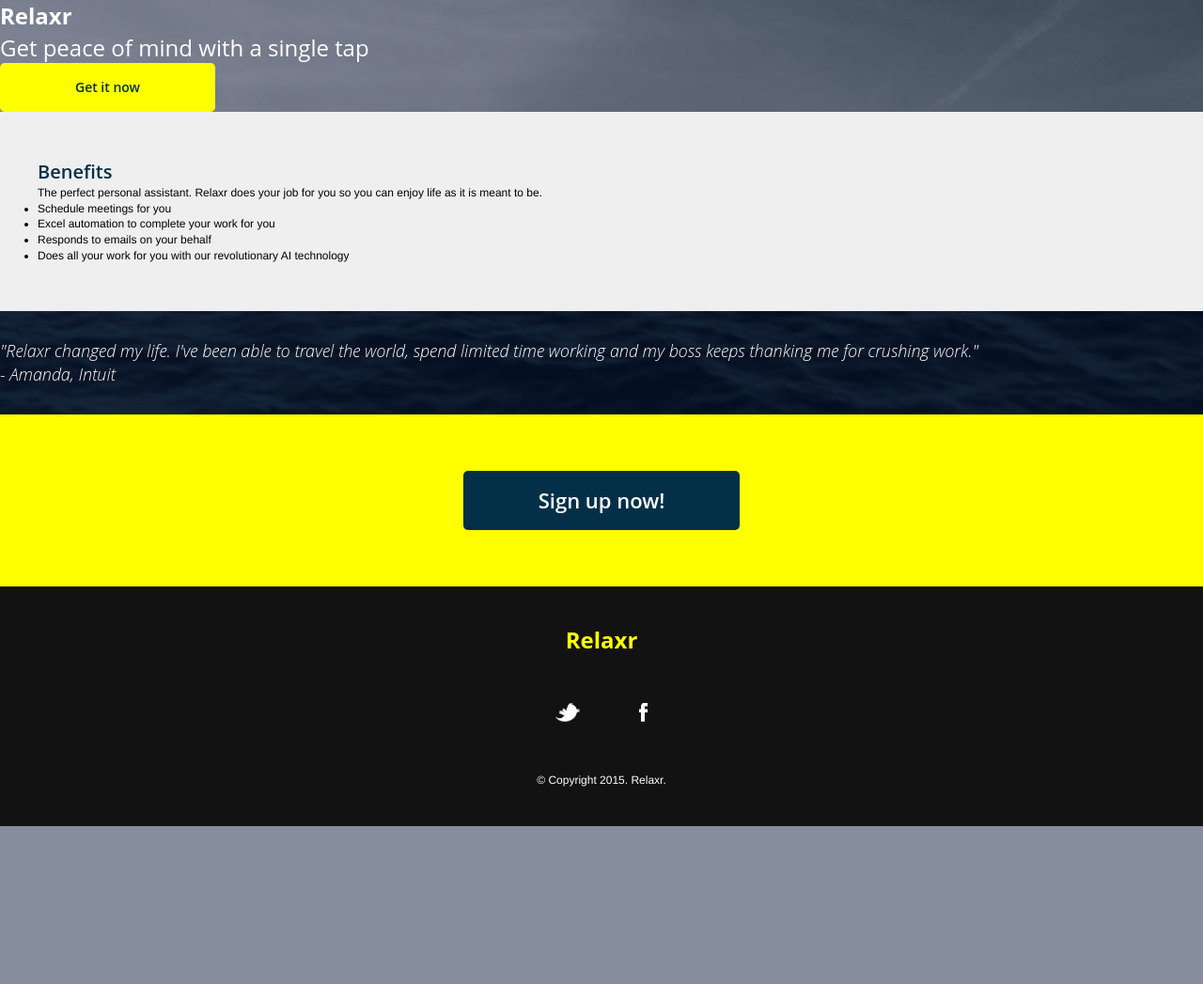
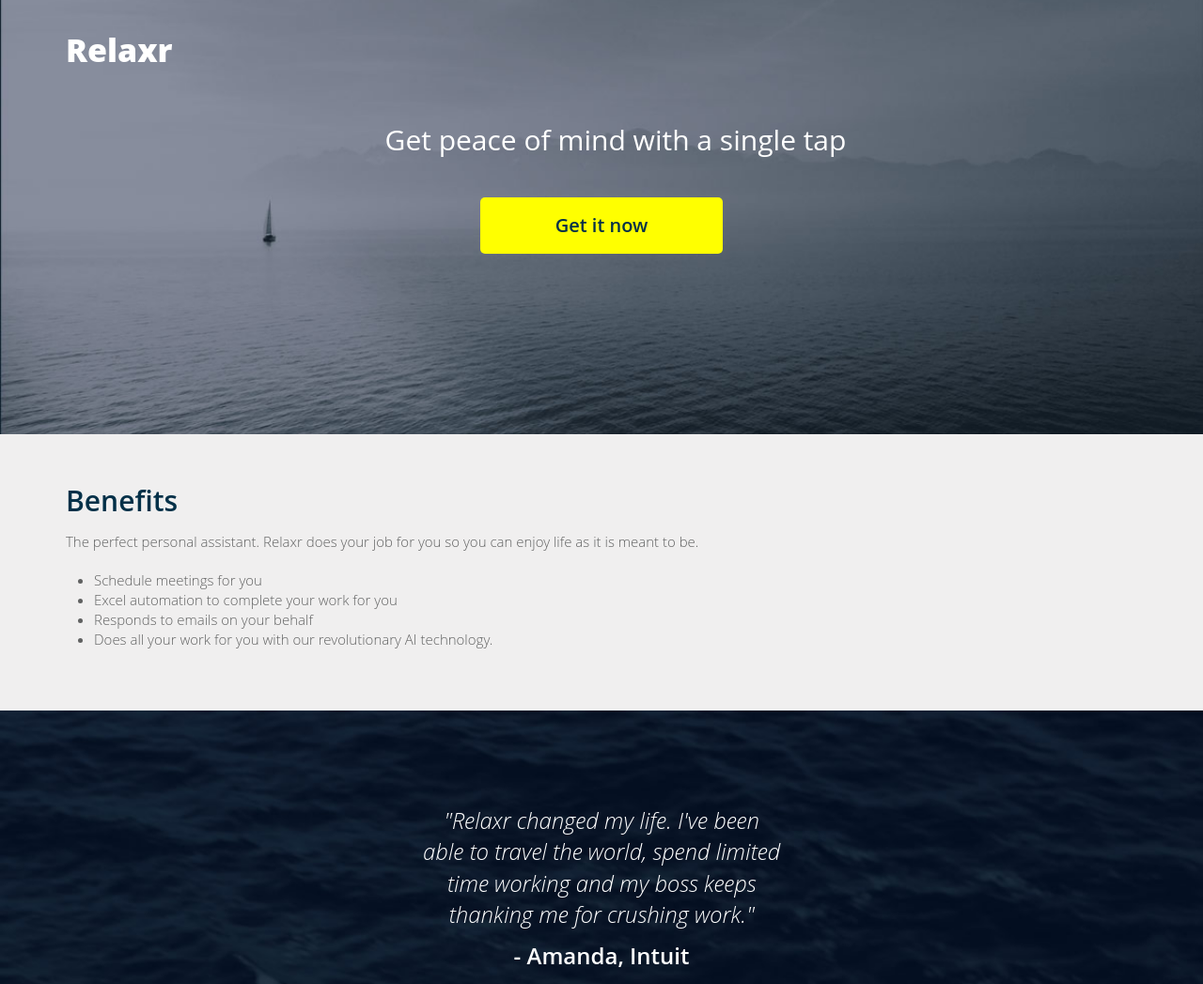
Before and after one commit to aranyap/Assignment-2, a plain HTML site: page index.html in a window 1280 px wide. Shown: the top 1047 px of the page at 94% size. Before the commit the page ends 879 px from the top, so only its background shows below. Drawn offline with Linux system fonts and the light colour scheme; a small style sheet from the web is missing.

Commit message:
final upload

```diff
--- a/css/style.css
+++ b/css/style.css
@@ -49,9 +49,10 @@ body {
      color: #000;
      font-size: 12px;
      line-height: 1.4;
-     font-family: Helvetica, Arial, sans-serif;
-     background: url(../images/header_bg.jpg) no-repeat center top rgb(134,141,157);
+   /*  background: url(../images/header_bg.jpg) no-repeat center top rgb(134,141,157);
      background-size: cover;
+     background-position: top;*/
+     font-family: 'Open Sans', sans-serif;
 }
 
 
@@ -65,26 +66,57 @@ body {
   margin: auto;
   display: flex;
   flex-direction: column;
+}
 
+header {
+  display: flex;
+  flex-direction: column;
+  background: url(../images/header_bg.jpg) no-repeat center top rgb(134,141,157);
+  display: flex;
+  background-size: cover;
+  width: 100%;
+  background-position: center center;
 }
 
 #relaxr-header {
-  flex-grow: 1;
+  padding-top: 30px;
+  padding-left: 70px;
+  padding-bottom: 50px;
 }
 
 
 h1 {
   color: white;
-  font-size: 24px;
+  font-size: 34px;
   font-family: 'Open Sans', sans-serif;
-  font-weight: 700;
+  font-weight: 800;
+}
+
+div h2 {
+/*  padding-left: 30%;
+  padding-right: 30%;*/
+  padding-bottom: 40px;
+  margin-left: 32%;
+  margin-right: 25%;
+
 }
 
 h2 {
   color: white;
-  font-size: 24px;
+  font-size: 30px;
   font-family: 'Open Sans', sans-serif;
   font-weight: 400;
+}
+
+#get-it-now {
+  background-color: yellow;
+  color: #033048;
+  font-weight: 600;
+  font-size: 20px;
+/*  width: 15%;
+  padding: 16px 40px;*/
+  margin: auto;
+  margin-bottom: 15%;
 }
 
 .button {
@@ -92,32 +124,36 @@ h2 {
   padding: 16px 80px;
   text-align: center;
   text-decoration: none;
-    display: inline-block;
+   /* display: inline-block;*/
   font-family: 'Open Sans', sans-serif;
   min-height: 40px;
 }
 
-#get-it-now {
-  background-color: yellow;
-  color: #033048;
-  font-weight: 600;
-  font-size: 14px;
-}
-
 h3 {
   color: #033048;
-  font-size: 20px;
+  font-size: 30px;
   font-family: 'Open Sans', sans-serif;
   font-weight: 600;
+  padding-bottom: 12px;
 }
 
 #benefits {
   background-color: #f0efef;
-    padding: 50px 40px;
+  padding-top: 50px;
+  padding-bottom: 45px;
+  padding-left: 70px;
+  font-size: 15px;
+  font-weight: 100;
+  color: #606161;
+}
+
+#benefits p {
+  padding-bottom: 20px;
 }
 
 ul {
   list-style: initial;
+  padding-left: 30px;
 }
 
 #testimonial {
@@ -128,34 +164,43 @@ ul {
   font-size: 18px;
   font-family: 'Open Sans', sans-serif;
   font-weight: 100;
-  padding-top: 30px;
-  padding-bottom: 30px;
+  padding-top: 100px;
+  padding-bottom: 100px;
+  padding-left: 35%;
+  padding-right: 35%;
+  text-align: center;
+}
+
+#testimonial p {
+  font-size: 24px;
+  font-weight: 100;
+  font-style: italic;
+  padding-bottom: 10px;
+}
+
+#quote {
+  font-size: 24px;
+  font-weight: 600;
+  font-style: normal;
+  text-align: center;
 }
 
 #sign-up {
   background-color: yellow;
   width: 100%;
   display: flex;
-    padding: 60px 0px;
+  padding: 40px 0px;
 }
 
-#invisible-box-1 {
-  flex-grow: 1;
-  min-width: 200px;
-}
 
 #sign-up-now {
   background-color: #033048;
   color: white;
   font-weight: 600;
-    font-size: 22px;
+  font-size: 20px;
   margin: auto;
 }
 
-#invisible-box-3 {
-  flex-grow: 1;
-  min-width: 200px;
-}
 
 /*  Footer styles  */
 
@@ -163,7 +208,7 @@ footer {
   background-color: #121212;
   color: white;
   text-align: center;
-    padding: 40px 0;
+  padding: 30px 0;
 }
 
 .social-media img {
--- a/index.html
+++ b/index.html
@@ -24,18 +24,11 @@
 
 			<header>
 
-				<div id='relaxr-header'>
-					<h1>Relaxr</h1>
-				</div>
+				<div id='relaxr-header'><h1>Relaxr</h1></div>
 
+				<div><h2>Get peace of mind with a single tap</h2></div>
 
-				<div>
-					<h2>Get peace of mind with a single tap</h2>
-				</div>
-
-				<div id='get-it-now' class='button'>
-					Get it now
-				</div>
+				<div id='get-it-now' class='button'>Get it now</div>
 
 			</header>
 
@@ -51,7 +44,7 @@
 						<li>Schedule meetings for you</li>
 						<li>Excel automation to complete your work for you</li>
 						<li>Responds to emails on your behalf</li>
-						<li>Does all your work for you with our revolutionary AI technology</li>
+						<li>Does all your work for you with our revolutionary AI technology.</li>
 					</ul>
 
 				</p>
@@ -64,7 +57,7 @@
 
 				<p>"Relaxr changed my life. I've been able to travel the world, spend limited time working and my boss keeps thanking me for crushing work."</p>
 
-				<p>- Amanda, Intuit</p>
+				<span id='quote' p>- Amanda, Intuit</p>
 
 			</div>
 
@@ -72,9 +65,7 @@
 
 			<div id='sign-up'>
 
-				<!-- <div id='invisible-box-1'></div> -->
-				<div id='sign-up-now' class='button sign-up-now'>Sign up now!</div>
-				<!-- <div id='invisible-box-3'></div> -->
+				<div id='sign-up-now' class='button'>Sign up now!</div>
 
 			</div>
 
@@ -92,7 +83,5 @@
 
 			</footer>
 		</div>
-
-		<!-- Container -->
 	</body>
 </html>
```
Also changed, not shown: 1 other file. Lines whose indentation alone changed are shown as unchanged.
